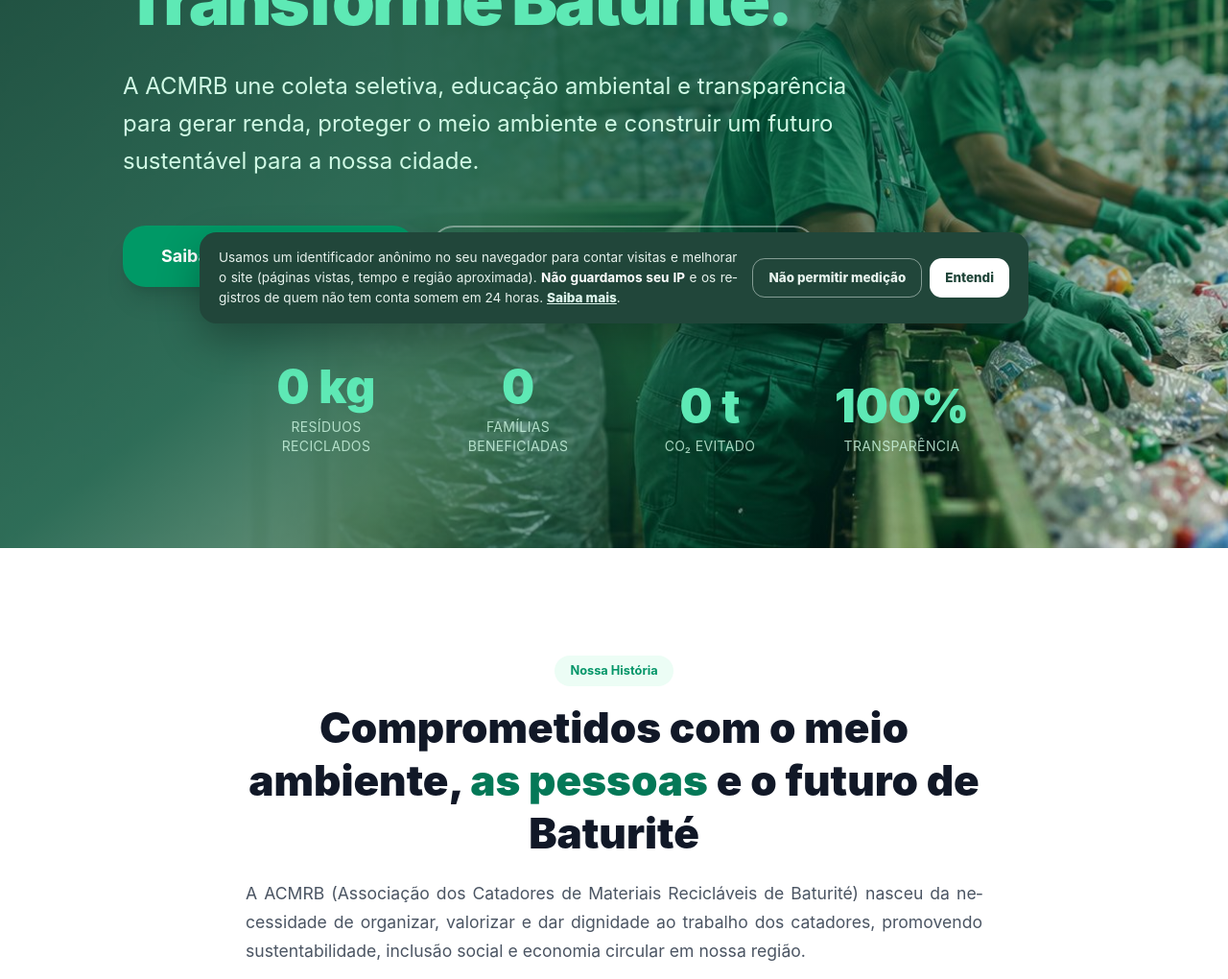
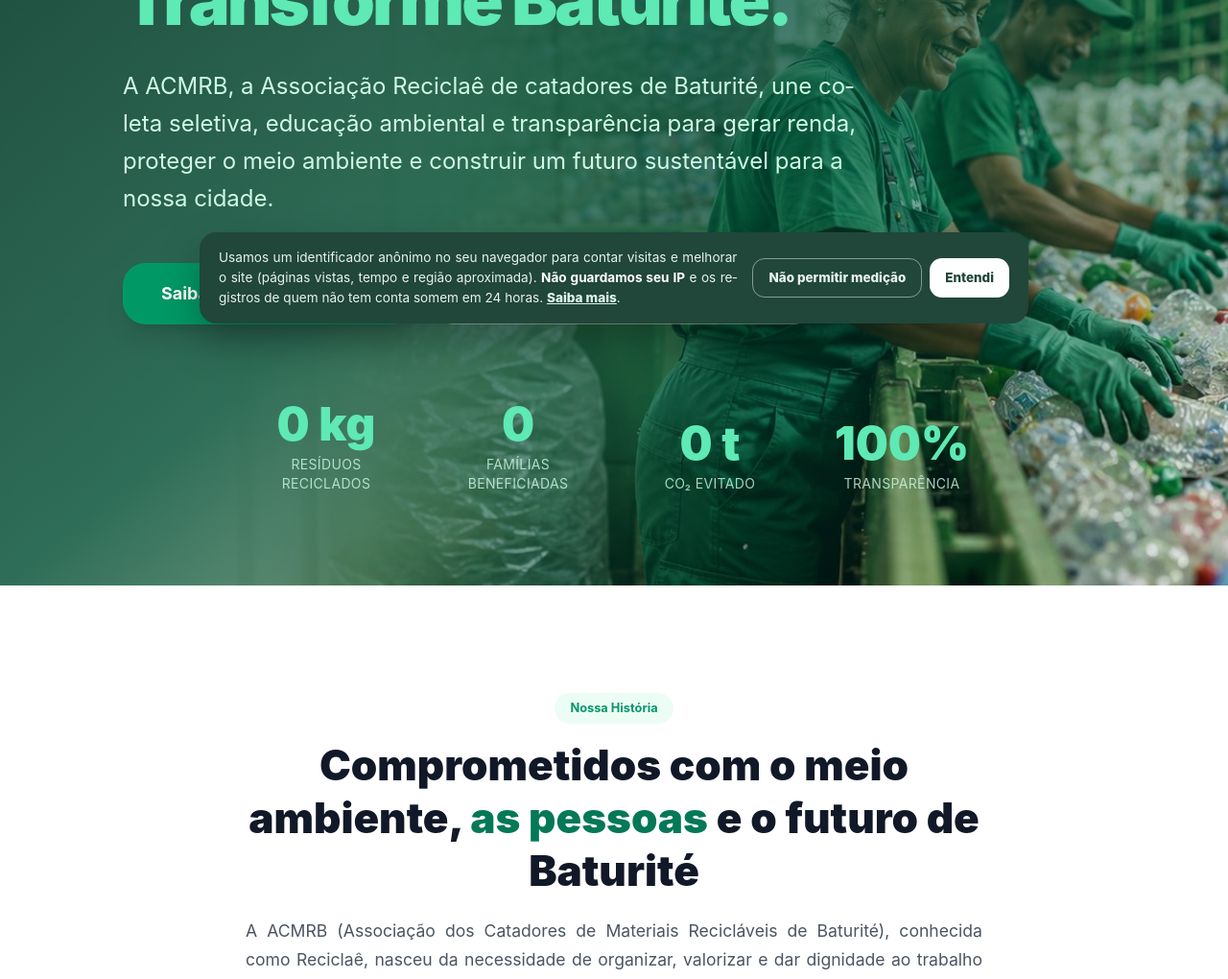
Before and after one commit to joota2500/acmrb-platform, a Next.js app: page / in a window 1280 px wide. Shown: the part 447-1467 px from the top of the page at 96% size. Built offline with nearby package versions, Linux system fonts and the light colour scheme; no server answers; the database is empty.

Commit message:
SEO: home com dados estruturados, h1 único (logo vira parágrafo) e textos com Reciclaê/Baturité

```diff
--- a/src/app/page.tsx
+++ b/src/app/page.tsx
@@ -39,11 +39,25 @@ import InstitutionalSection from "@/components/home/InstitutionalSection"; // In
 import { Suspense } from "react";
 import Loading from "@/components/ui/LoadingState"; // Indicador de carregamento
 
+// ---------- SEO ----------
+import type { Metadata } from "next";
+import JsonLd from "@/components/seo/JsonLd";
+import { DESCRICAO_PADRAO, TITULO_PADRAO, jsonLdOrganizacao, jsonLdSite } from "@/lib/seo";
+
+// Título completo (sem o sufixo do template) e endereço canônico da home
+export const metadata: Metadata = {
+  title: { absolute: TITULO_PADRAO },
+  description: DESCRICAO_PADRAO,
+  alternates: { canonical: "/" },
+};
+
 export default function Home() {
   return (
     // <main> envolve toda a página. "overflow-hidden" evita rolagem
     // horizontal causada por animações que saem da tela.
     <main className="overflow-hidden bg-white min-h-screen">
+      {/* Dados estruturados: organização/negócio local + site (para o Google) */}
+      <JsonLd dados={[jsonLdOrganizacao(), jsonLdSite()]} />
       {/* Cabeçalho fixo com logo, menu e menu mobile */}
       <Header />
 
--- a/src/components/home/AboutSection.tsx
+++ b/src/components/home/AboutSection.tsx
@@ -78,7 +78,7 @@ export default function AboutSection() {
 
           <p className="about__description" lang="pt-BR">
             A ACMRB (Associação dos Catadores de Materiais Recicláveis de
-            Baturité) nasceu da necessidade de organizar, valorizar e dar
+            Baturité), conhecida como Reciclaê, nasceu da necessidade de organizar, valorizar e dar
             dignidade ao trabalho dos catadores, promovendo sustentabilidade,
             inclusão social e economia circular em nossa região.
           </p>
--- a/src/components/home/HeroSection.tsx
+++ b/src/components/home/HeroSection.tsx
@@ -52,7 +52,7 @@ export default function HeroSection() {
       <div className="absolute inset-0">
         <Image
           src="/images/hero-reciclagem.jpg"
-          alt="" /* decorativa: o texto já descreve a seção */
+          alt="Catadores de materiais recicláveis separando garrafas plásticas em um galpão de reciclagem"
           fill
           priority
           sizes="100vw"
@@ -95,9 +95,10 @@ export default function HeroSection() {
             transition={{ delay: 0.3 }}
             className="mt-5 sm:mt-8 text-base sm:text-lg md:text-xl lg:text-2xl text-emerald-100 max-w-3xl leading-relaxed text-pretty"
           >
-            A ACMRB une coleta seletiva, educação ambiental e transparência para
-            gerar renda, proteger o meio ambiente e construir um futuro
-            sustentável para a nossa cidade.
+            A ACMRB, a Associação Reciclaê de catadores de Baturité, une coleta
+            seletiva, educação ambiental e transparência para gerar renda,
+            proteger o meio ambiente e construir um futuro sustentável para a
+            nossa cidade.
           </motion.p>
 
           {/* ===== Botões: coluna e largura total no celular; lado a lado
--- a/src/components/layout/Logo.tsx
+++ b/src/components/layout/Logo.tsx
@@ -14,7 +14,8 @@ export default function Logo({ onSecretClick }: Props) {
       </div>
 
       <div className="logo__content">
-        <h1 className="logo__title">ACMRB</h1>
+        {/* <p> e não <h1>: o título principal (h1) é único em cada página */}
+        <p className="logo__title">ACMRB</p>
 
         <p className="logo__subtitle">Plataforma ESG</p>
       </div>
```
Also changed, not shown: 1 other file (tests, documents, lock files or other folders).
